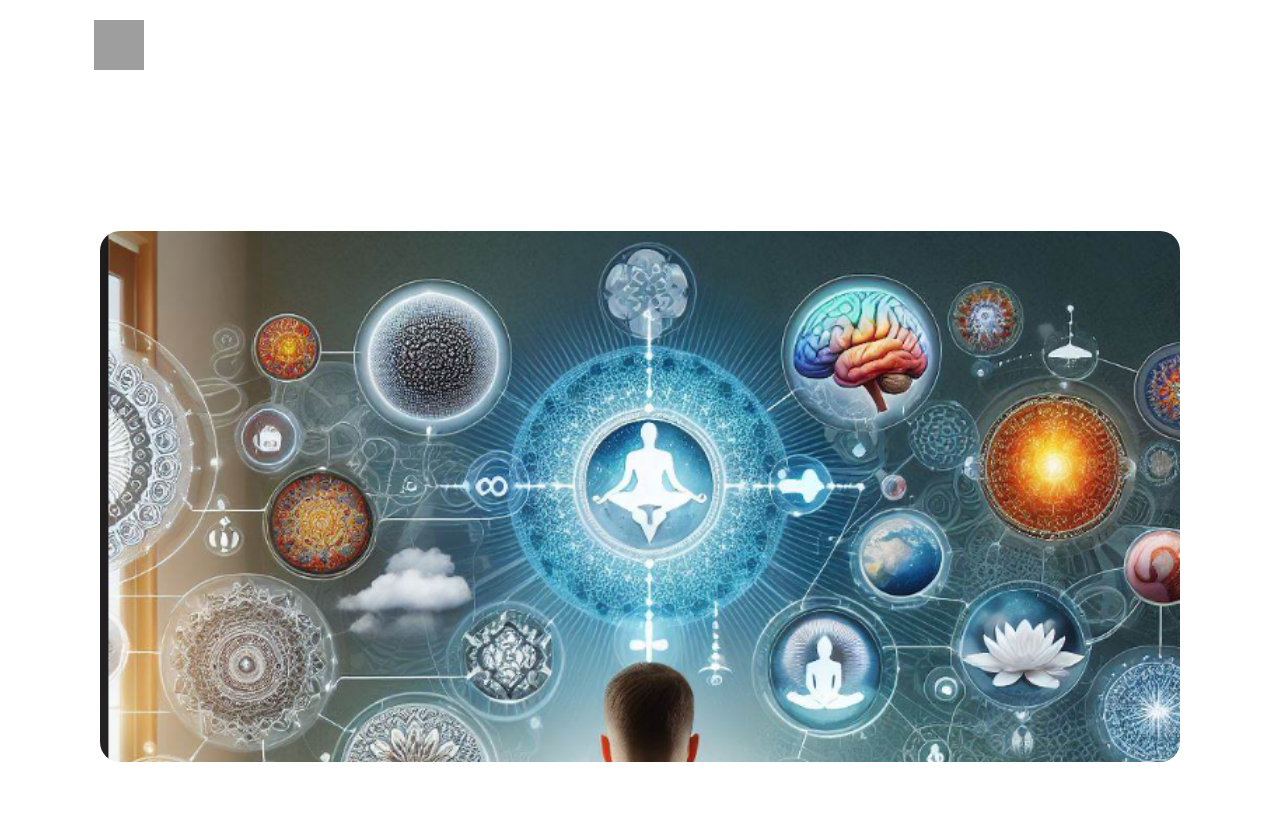
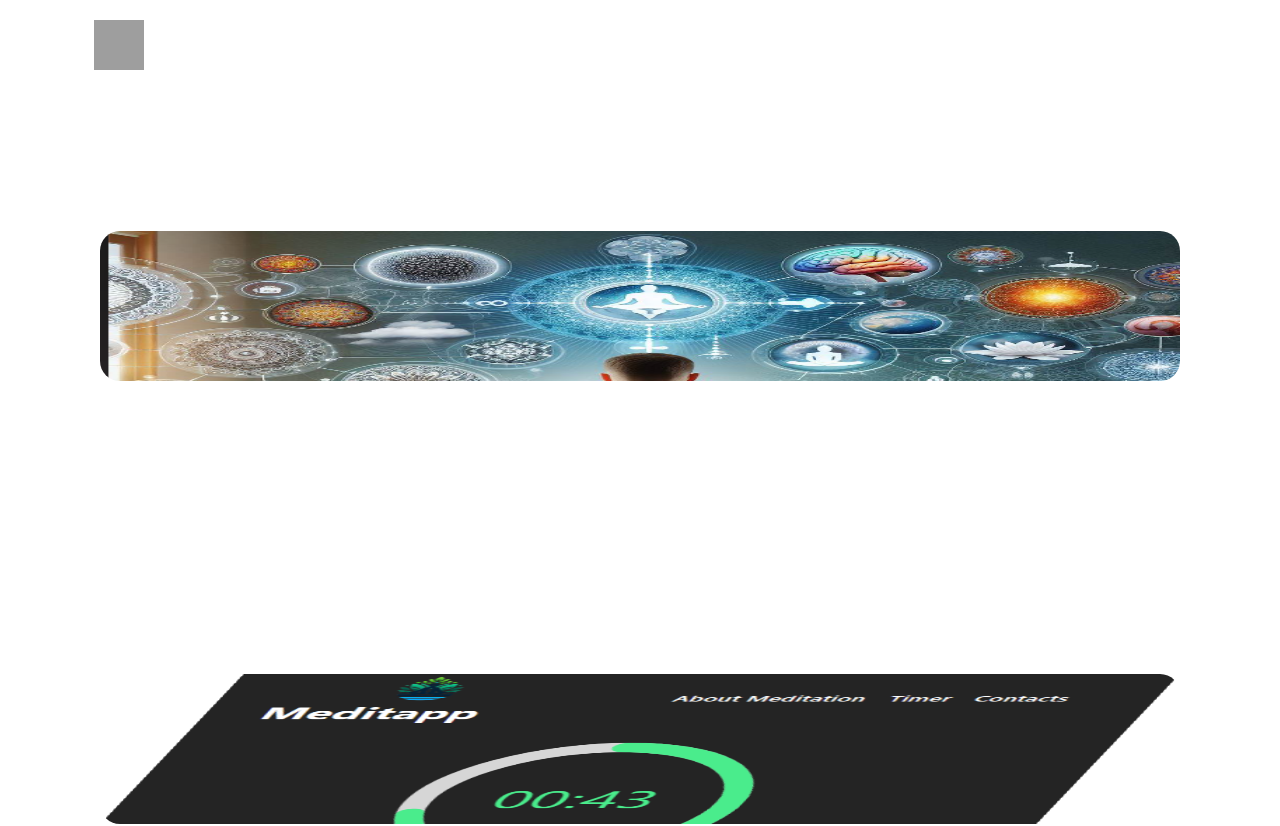
Before and after one commit to Thaavet/Meditapp, a React (Vite) app: page / in a window 1280 px wide. Shown: the top 826 px of the page. Built offline with nearby package versions, Linux system fonts and the light colour scheme; grey boxes are pictures that could not be loaded.

Commit message:
Update App.css

```diff
--- a/src/App.css
+++ b/src/App.css
@@ -201,7 +201,7 @@ height: auto;
 }
 .banner{
   width: 100%;
-  max-height: 90%;
+  max-height: 150px;
   border-radius: 20px;
   margin-bottom: 20px;
 }
```
